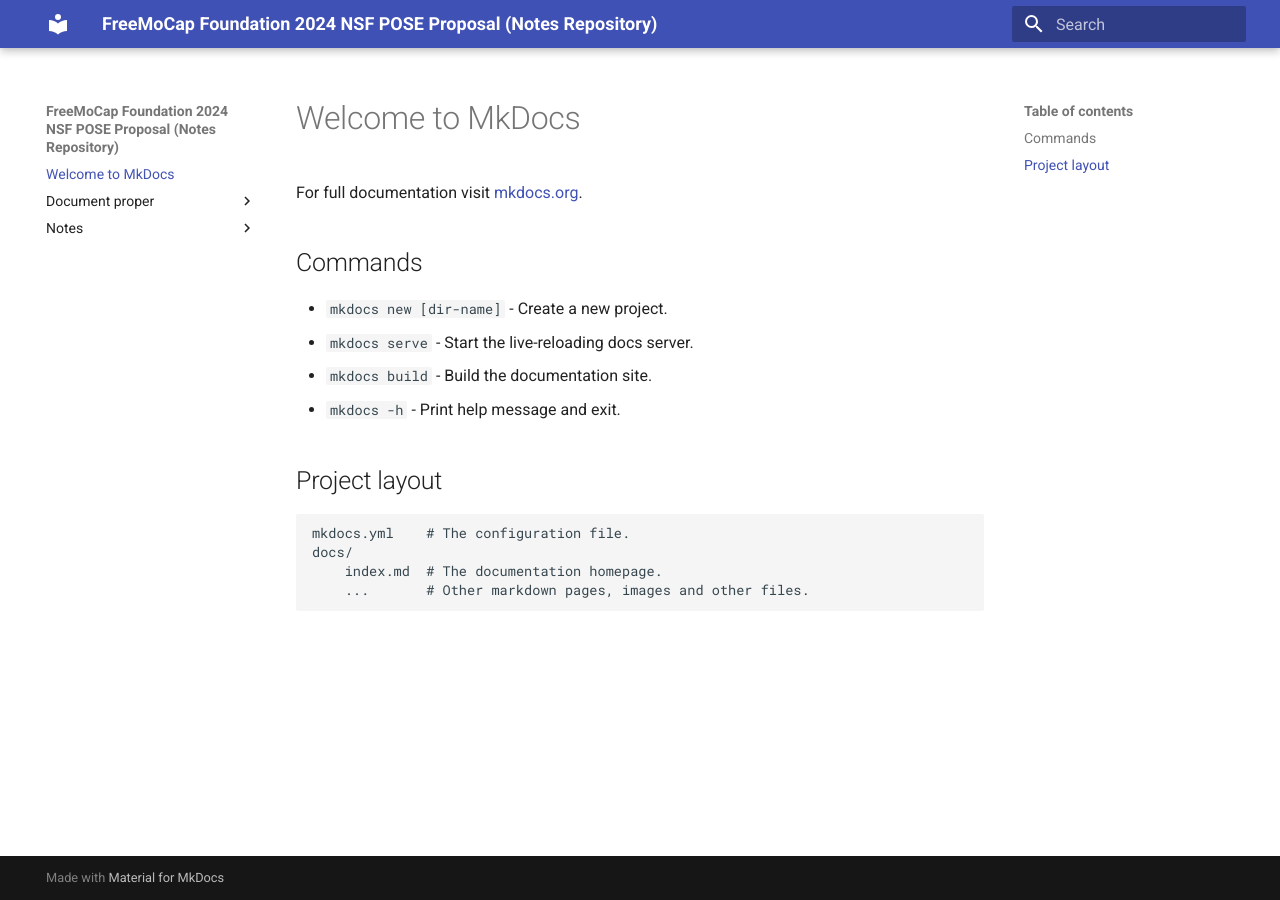
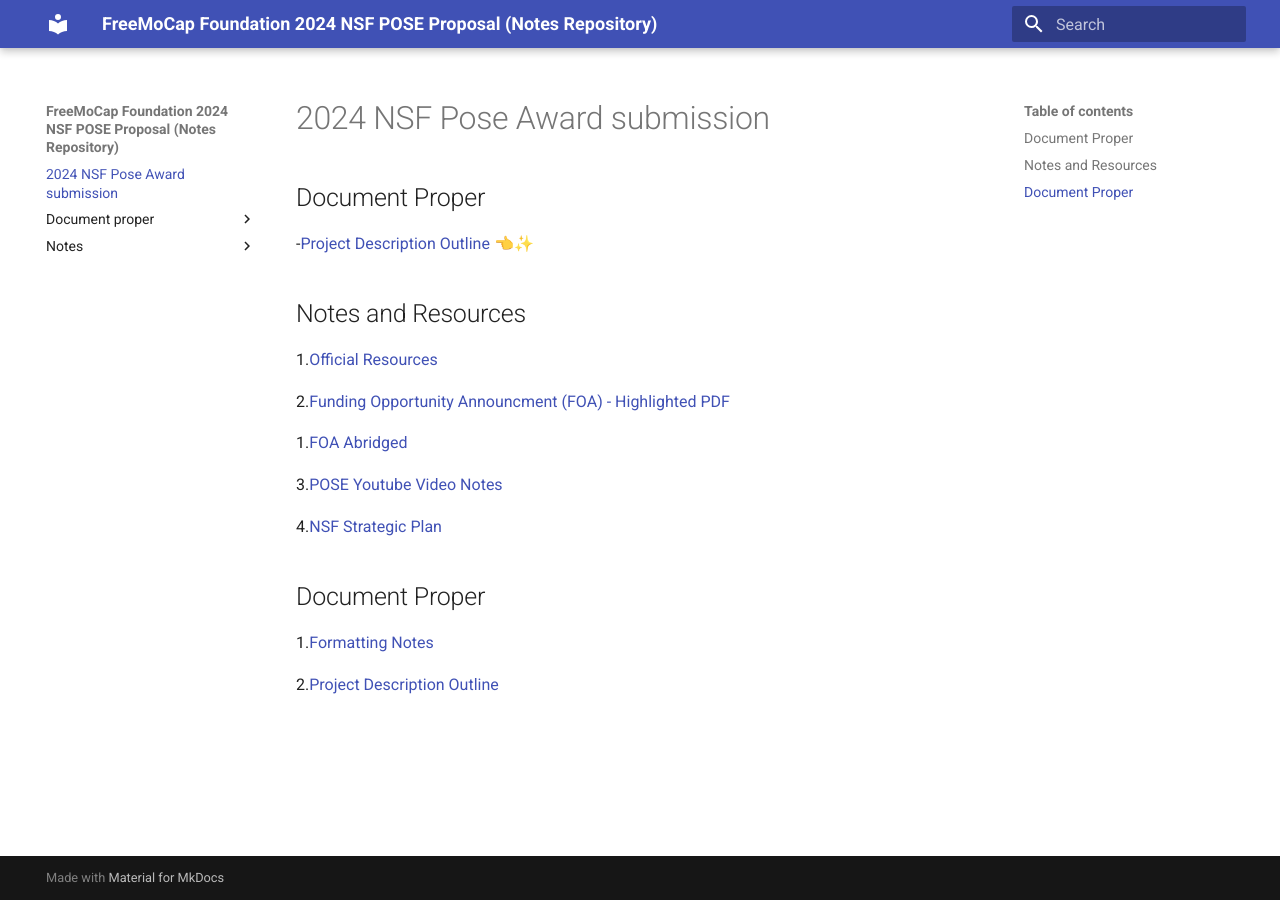
Before and after one commit to freemocap/2025-nsf-pose, an MkDocs documentation site: the page built from docs/index.md, in a window 1280 px wide. Built offline with MkDocs 1.6.1 and Material for MkDocs 9.7.7, drawn with Linux system fonts in a browser that asks for light colours.

Commit message:
Jul 26, 2024, 1:52 PM

```diff
--- a/docs/index.md
+++ b/docs/index.md
@@ -1,17 +1,24 @@
-# Welcome to MkDocs
 
-For full documentation visit [mkdocs.org](https://www.mkdocs.org).
+# 2024 NSF Pose Award submission
 
-## Commands
+## Document Proper
 
-* `mkdocs new [dir-name]` - Create a new project.
-* `mkdocs serve` - Start the live-reloading docs server.
-* `mkdocs build` - Build the documentation site.
-* `mkdocs -h` - Print help message and exit.
+-[Project Description Outline](/document-proper/2024-freemocap-nsf-pose-outline.md) 👈✨
 
-## Project layout
+## Notes and Resources
 
-    mkdocs.yml    # The configuration file.
-    docs/
-        index.md  # The documentation homepage.
-        ...       # Other markdown pages, images and other files.
+1.[Official Resources](notes/official_resources.md)
+
+2.[Funding Opportunity Announcment (FOA) - Highlighted PDF](/notes/funding-opportunity-announcement-foa/2024_NSF_POSE_foa_nsf23556.pdf)
+
+   1.[FOA Abridged](/notes/funding-opportunity-announcement-foa/pose_foa_abridged.md)
+
+3.[POSE Youtube Video Notes](/notes/nsf-pose-youtube-video/pose-youtube-video.md)
+
+4.[NSF Strategic Plan](/notes/)
+
+## Document Proper
+
+1.[Formatting Notes](document-proper/formatting-notes)
+
+2.[Project Description Outline](notes/funding-opportunity-announcement-foa/foa-abridged-abridged.md"A draft outline of the primary ")
```
Also changed, not shown: docs/document-proper/2024-freemocap-nsf-pose-outline.md (+1 -1 lines).
